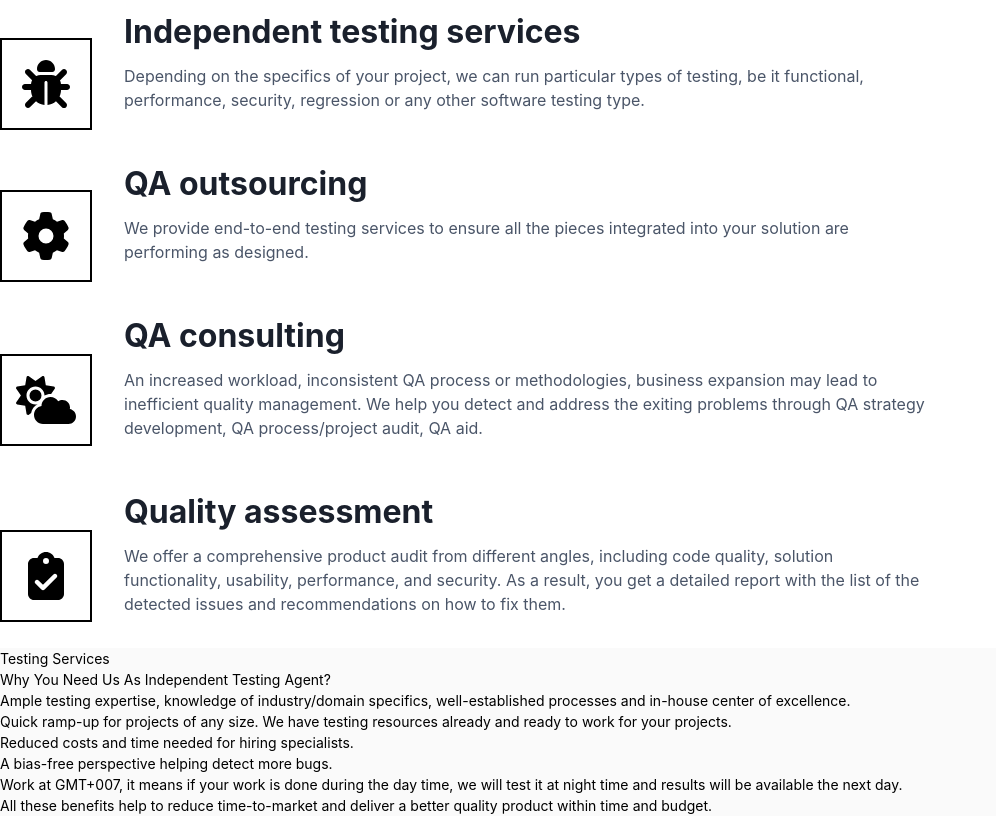
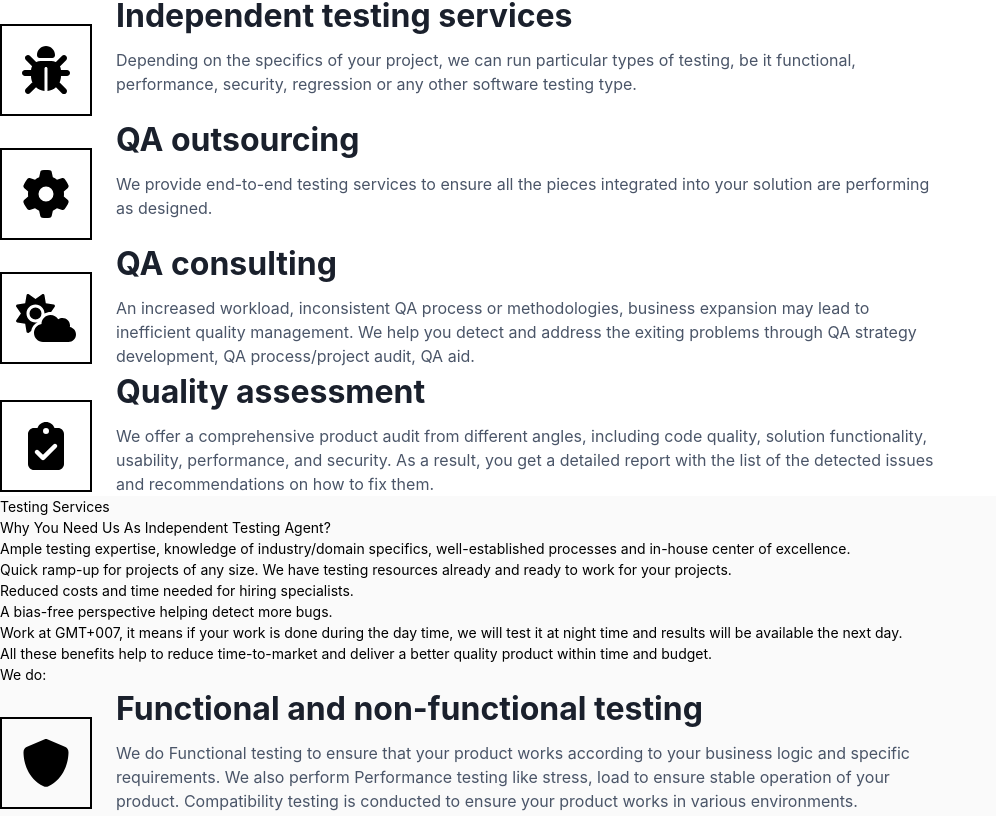
Before and after one commit to xuanphong230104/landingpage-traninc, a React (Vite) app: page / in a window 1280 px wide. Shown: the part 1351-2167 px from the top of the page, without its empty margins (0-996 px from the left). Built offline with nearby package versions, Linux system fonts and the light colour scheme.

Commit message:
update Card

```diff
--- a/src/component/Card/index.scss
+++ b/src/component/Card/index.scss
@@ -10,7 +10,7 @@
 .card {
   display: flex;
   flex-direction: column;
-  align-items: center;
+
   border-radius: 0.5rem;
   max-width: 60rem;
   position: relative; // Allow absolute positioning of child elements
@@ -35,6 +35,9 @@
   width: 92px; // Fixed width for the border container
   height: 92px; // Fixed height for the border container
   margin-top: 2rem; // Adjust if needed
+  content: "";
+  border: 2px solid black; // Border color and thickness
+
 }
 
 .icon {
@@ -42,27 +45,17 @@
   z-index: 1;
 }
 
-.iconContainer::before {
-  content: "";
-  position: absolute;
-  top: 0;
-  left: 0;
-  width: 92px;
-  height: 92px;
-  border: 2px solid black; // Border color and thickness
-}
-
 .textContainer {
   position: relative; // Allows for absolute positioning of child elements
   display: flex;
   flex-direction: column;
   justify-content: flex-start; // Align items to the start (top)
-  padding: 2rem 1rem 1rem 1rem; // Add padding to make space for the title
+  padding-left: 1.5rem; // Add padding to make space for the title
+  padding-right: 1rem;
   line-height: 1.5;
   text-align: center; // Center-align text for smaller screens
   @media (min-width: 768px) {
     text-align: left; // Align text to the left for larger screens
-    padding: 1rem 2rem 2rem 2rem; // Adjust padding for larger screens
   }
 }
 
--- a/src/component/Card/index.tsx
+++ b/src/component/Card/index.tsx
@@ -6,7 +6,7 @@ const Card = ({ title, description, icon }) => {
   return (
     <div className="cardContainer">
       <a href="#" className="card">
-        <div className="lg:pb-24 ">
+        <div className=" ">
           <div className="iconContainer">
             <FontAwesomeIcon
               icon={icon as IconProp}
```
